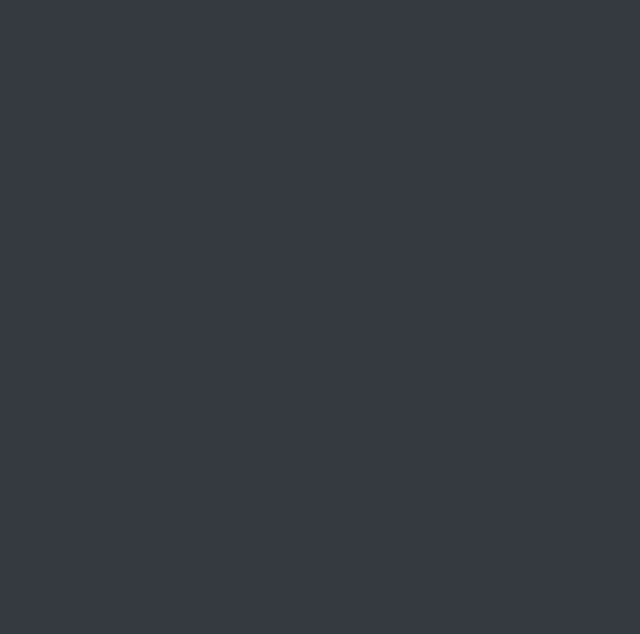
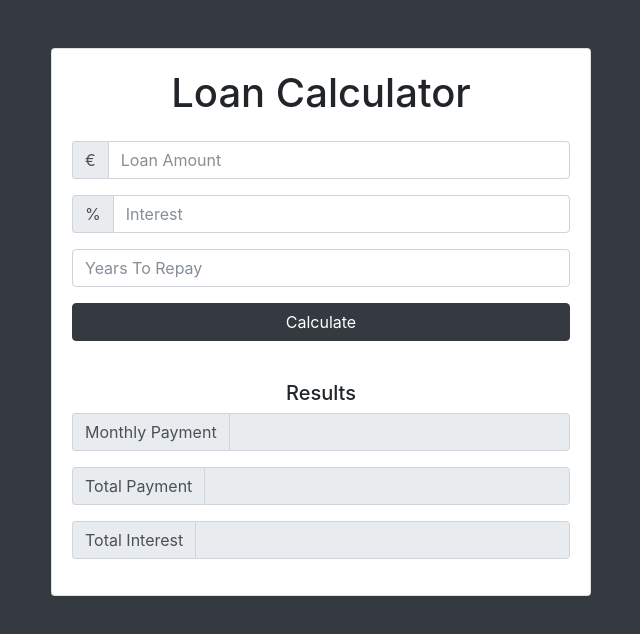
Before and after one commit to PhilipAndes/JavaScript-Loan-Calculator, a plain HTML site: page index.html in a window 1280 px wide. Shown: the whole page, without its empty margins (319-959 px from the left). Drawn offline with nearby package versions, Linux system fonts and the light colour scheme.

Commit message:
HTML finished

```diff
--- a/index.html
+++ b/index.html
@@ -1,23 +1,101 @@
 <!doctype html>
 <html lang="en">
-  <head>
+
+<head>
     <!-- Required meta tags -->
     <meta charset="utf-8">
     <meta name="viewport" content="width=device-width, initial-scale=1, shrink-to-fit=no">
 
     <!-- Bootstrap CSS -->
-    <link rel="stylesheet" href="https://stackpath.bootstrapcdn.com/bootstrap/4.3.1/css/bootstrap.min.css" integrity="sha384-ggOyR0iXCbMQv3Xipma34MD+dH/1fQ784/j6cY/iJTQUOhcWr7x9JvoRxT2MZw1T" crossorigin="anonymous">
+    <link rel="stylesheet" href="https://maxcdn.bootstrapcdn.com/bootstrap/4.0.0-beta.2/css/bootstrap.min.css" integrity="sha384-PsH8R72JQ3SOdhVi3uxftmaW6Vc51MKb0q5P2rRUpPvrszuE4W1povHYgTpBfshb" crossorigin="anonymous">
 
     <title>Loan Calculator</title>
-  </head>
-  <!-- bg-dark is a bootstrap class -->
-  <body class="bg-dark">
+</head>
+<!-- bg-dark is a bootstrap class -->
+
+<body class="bg-dark">
+    <!-- container class will have auto margin -->
+    <div class="container">
+        <!-- in the middle we are going to use a grid system -->
+        <div class="row">
+            <!-- Inside the row we want a 6 column div, the mx-auto class is gonna push it in the middle -->
+            <div class="col-md-6 mx-auto">
+                <!-- Inside here we are going to create a card class, with the text in the center, and a margin of 5 from the top -->
+                <div class="card card-body text-center mt-5">
+                    <!-- Then we create a h1 heading, display-5 is a bootstrap class for a specific size and pb-3 = padding bottom-->
+                    <h1 class="heading display-5 pb-3">Loan Calculator</h1>
+                    <!-- now we are going to create our form -->
+                    <form id="loan-form">
+                        <!-- inside the form we are going to have a couple form-groups -->
+                        <div class="form-group">
+                            <!-- and labels wrapped in a form group div, we are going to use a input type because we want to use a money sign to the left of the actual input -->
+                            <div class="input-group">
+                                <!-- inside here we gonna have a span with the class input-group-addon for the money sign -->
+                                <span class="input-group-addon">€</span>
+                                <!-- then we create a input type with the bootstrap class form-control which gives it some styling and makes it a block level element and with an id so we can grab it with our javascript -->
+                                <input type="number" class="form-control" id="amount" placeholder="Loan Amount">
+                            </div>
+                        </div>
+                        <!-- paste the whole form group from above -->
+                        <div class="form-group">
+                            <div class="input-group">
+                                <span class="input-group-addon">%</span>
+                                <input type="number" class="form-control" id="interest" placeholder="Interest">
+                            </div>
+                        </div>
+                        <!-- Then we want the years, but its not going to to be a input-group -->
+                        <div class="form-group">
+                            <input type="number" class="form-control" id="years" placeholder="Years To Repay">
+                        </div>
+                        <!-- Then we want the submit button -->
+                        <div class="form-group">
+                            <!-- we give this the bootstrap class of btn, btn-block to make it the complete width -->
+                            <input type="submit" value="Calculate" class="btn btn-dark btn-block">
+                        </div>
+                    </form>
+                    <!-- LOADER -->
+                    <!-- <div id="loading">
+                        <img src="img/loading.gif" alt="Loading">
+                    </div> -->
+                    <!-- RESULTS -->
+                    <div id="results" class="pt-4">
+                        <!-- pt-4 = padding top -->
+                        <h5>Results</h5>
+                        <div class="form-group">
+                            <div class="input-group">
+                                <span class="input-group-addon">Monthly Payment</span>
+                                <input type="number" class="form-control" id="monthly-payment" disabled>
+                                <!--Disabled will make it not possible to put anything in the input field -->
+                            </div>
+                        </div>
+
+                        <div class="form-group">
+                            <div class="input-group">
+                                <span class="input-group-addon">Total Payment</span>
+                                <input type="number" class="form-control" id="total-payment" disabled>
+                            </div>
+                        </div>
+
+                        <div class="form-group">
+                            <div class="input-group">
+                                <span class="input-group-addon">Total Interest</span>
+                                <input type="number" class="form-control" id="total-interest" disabled>
+                            </div>
+                        </div>
+                    </div>
+                </div>
+            </div>
+        </div>
+    </div>
 
 
     <!-- Optional JavaScript -->
     <!-- jQuery first, then Popper.js, then Bootstrap JS -->
-    <script src="https://code.jquery.com/jquery-3.3.1.slim.min.js" integrity="sha384-q8i/X+965DzO0rT7abK41JStQIAqVgRVzpbzo5smXKp4YfRvH+8abtTE1Pi6jizo" crossorigin="anonymous"></script>
-    <script src="https://cdnjs.cloudflare.com/ajax/libs/popper.js/1.14.7/umd/popper.min.js" integrity="sha384-UO2eT0CpHqdSJQ6hJty5KVphtPhzWj9WO1clHTMGa3JDZwrnQq4sF86dIHNDz0W1" crossorigin="anonymous"></script>
-    <script src="https://stackpath.bootstrapcdn.com/bootstrap/4.3.1/js/bootstrap.min.js" integrity="sha384-JjSmVgyd0p3pXB1rRibZUAYoIIy6OrQ6VrjIEaFf/nJGzIxFDsf4x0xIM+B07jRM" crossorigin="anonymous"></script>
-  </body>
+    <script src="https://code.jquery.com/jquery-3.2.1.slim.min.js" integrity="sha384-KJ3o2DKtIkvYIK3UENzmM7KCkRr/rE9/Qpg6aAZGJwFDMVNA/GpGFF93hXpG5KkN" crossorigin="anonymous"></script>
+    <script src="https://cdnjs.cloudflare.com/ajax/libs/popper.js/1.12.3/umd/popper.min.js" integrity="sha384-vFJXuSJphROIrBnz7yo7oB41mKfc8JzQZiCq4NCceLEaO4IHwicKwpJf9c9IpFgh" crossorigin="anonymous"></script>
+    <script src="https://maxcdn.bootstrapcdn.com/bootstrap/4.0.0-beta.2/js/bootstrap.min.js" integrity="sha384-alpBpkh1PFOepccYVYDB4do5UnbKysX5WZXm3XxPqe5iKTfUKjNkCk9SaVuEZflJ" crossorigin="anonymous"></script>
+    <script src="app.js"></script>
+    <script src="app.js"></script>
+</body>
+
 </html>
```
